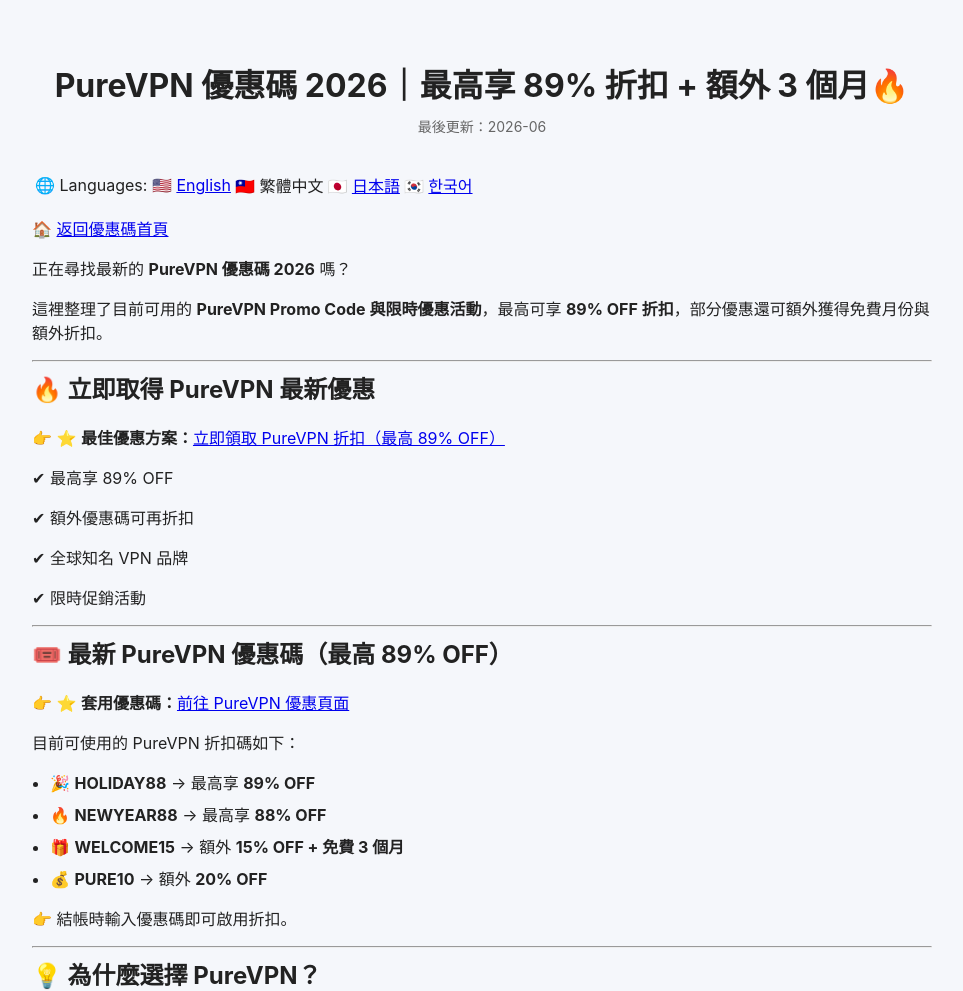
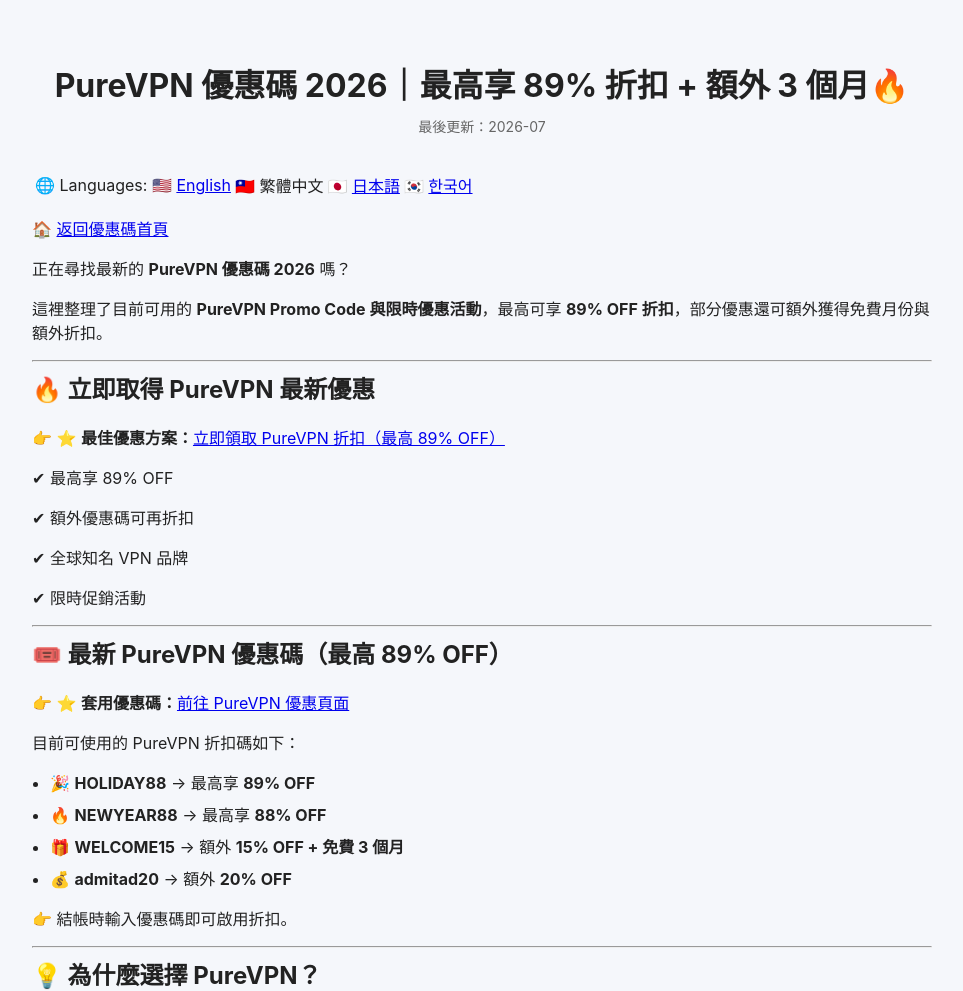
Before and after one commit to BestCouponCodes/best-coupon-codes, a Jekyll site: the page built from purevpn-coupon-code-zh.md, in a window 1280 px wide and 1400 px high. Shown: the top 991 px of the window, without its empty margins (158-1121 px from the left). Built offline with Jekyll 4.4.1, drawn with Linux system fonts in a browser that asks for light colours.

Commit message:
Update last modified date and coupon code

```diff
--- a/purevpn-coupon-code-zh.md
+++ b/purevpn-coupon-code-zh.md
@@ -4,7 +4,7 @@ layout: default
 title: PureVPN 優惠碼 2026｜最高享 89% 折扣 + 額外 3 個月🔥
 description: "最新 PureVPN 優惠碼整理！使用 PureVPN Promo Code 最高享 89% OFF，額外再送 3 個月，限時優惠持續更新中。"
 lang: zh
-last_modified_at: 2026-06-03
+last_modified_at: 2026-07-02
 ---
 
 🌐 Languages: 🇺🇸 [English]({{ site.baseurl }}/purevpn-coupon-code/) | 🇹🇼 繁體中文 | 🇯🇵 [日本語]({{ site.baseurl }}/purevpn-coupon-code-ja/) | 🇰🇷 [한국어]({{ site.baseurl }}/purevpn-coupon-code-ko/)
@@ -40,7 +40,7 @@ last_modified_at: 2026-06-03
 * 🎉 **HOLIDAY88** → 最高享 **89% OFF**
 * 🔥 **NEWYEAR88** → 最高享 **88% OFF**
 * 🎁 **WELCOME15** → 額外 **15% OFF + 免費 3 個月**
-* 💰 **PURE10** → 額外 **20% OFF**
+* 💰 **admitad20** → 額外 **20% OFF**
 
 👉 結帳時輸入優惠碼即可啟用折扣。
 
```
